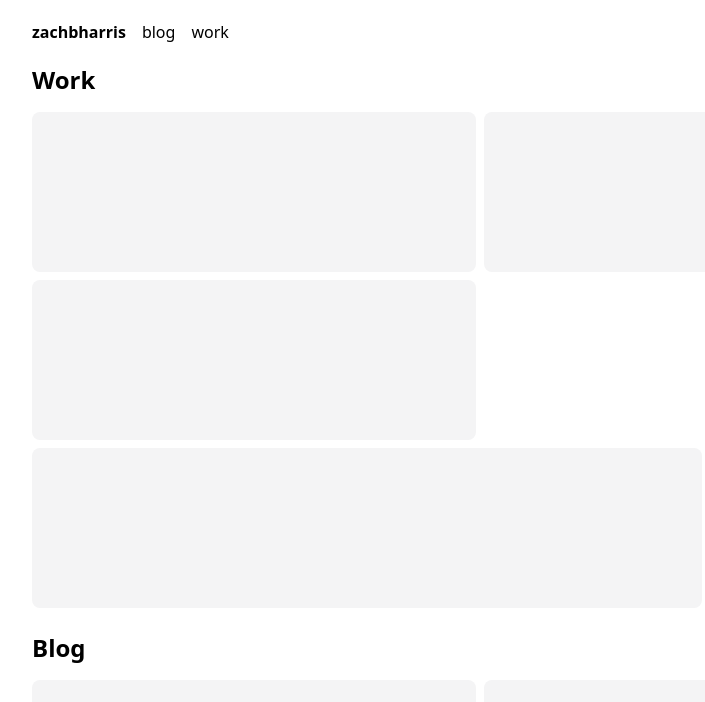
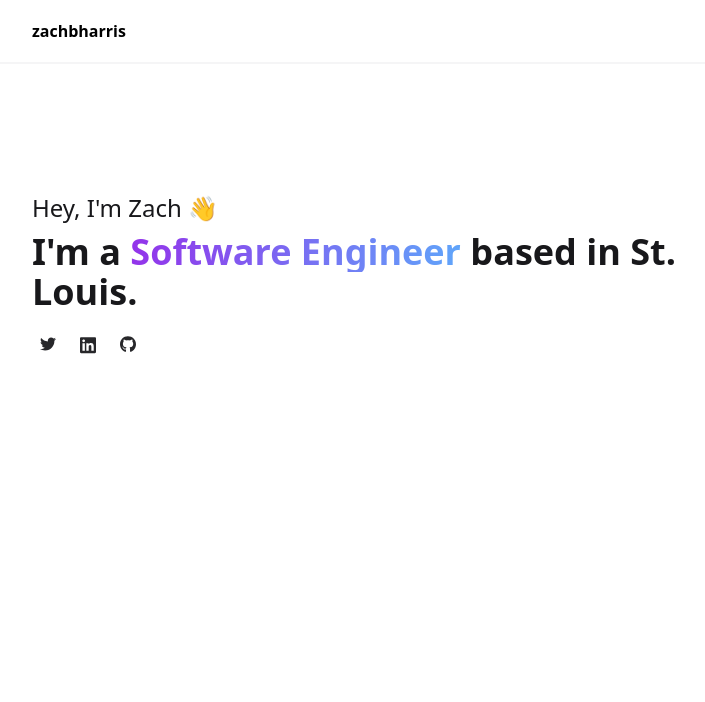
Before and after one commit to zachbharris/zachbharris, a Next.js app: page / in a window 1280 px wide. Shown: the top 702 px of the page, without its empty margins (160-865 px from the left). Built offline with nearby package versions, Linux system fonts and the light colour scheme.

Commit message:
⚡️ wip: landing page for short release

```diff
--- a/next.config.js
+++ b/next.config.js
@@ -2,15 +2,6 @@
 const nextConfig = {
   experimental: {
     appDir: true,
-  },
-  webpack(config) {
-    config.module.rules.push({
-      test: /\.svg$/i,
-      issuer: /\.[jt]sx?$/,
-      use: ['@svgr/webpack'],
-    })
-
-    return config
   },
   images: {
     domains: ['s3.us-west-2.amazonaws.com', 'www.notion.so']
--- a/package.json
+++ b/package.json
@@ -48,7 +48,6 @@
     "typescript": "5.0.4"
   },
   "devDependencies": {
-    "@svgr/webpack": "^7.0.0",
     "notion-types": "^6.16.0"
   }
 }
--- a/src/app/page.tsx
+++ b/src/app/page.tsx
@@ -1,26 +1,53 @@
-export default async function Page() {
+import Link from "next/link";
+
+export default function Page() {
   return (
     <div className="w-full max-w-4xl mx-auto p-4 md:p-0 mt-8">
-      <section>
-        <h2 className="text-2xl font-bold mt-6 mb-4">Work</h2>
+      <section className="flex flex-col md:my-48">
+        <h1 className="font-sans max-w-2xl text-zinc-900 dark:text-white">
+          <span className="block text-xl md:text-2xl font-medium">
+            Hey, I&apos;m Zach <span className="inline-block">👋</span>
+          </span>
+          <span className="block text-4xl md:text-4xl font-bold mt-2 mb-4">
+            I&apos;m a{" "}
+            <span className="inline-block text-transparent bg-clip-text bg-gradient-to-r from-purple-600 to-blue-400">
+              Software Engineer
+            </span>{" "}
+            based in St. Louis.
+          </span>
+        </h1>
 
-        <div className="grid grid-cols-4 gap-2">
-          <div className="h-40 max-w-full rounded-lg bg-zinc-100 col-span-4 md:col-span-2"></div>
-          <div className="h-40 max-w-full rounded-lg bg-zinc-100 col-span-2"></div>
-          <div className="h-40 max-w-full rounded-lg bg-zinc-100 col-span-2"></div>
-          <div className="h-40 max-w-full rounded-lg bg-zinc-100 col-span-3"></div>
-          <div className="h-40 max-w-full rounded-lg bg-zinc-100 col-span-1"></div>
-        </div>
-      </section>
-      <section>
-        <h2 className="text-2xl font-bold mt-6 mb-4">Blog</h2>
-
-        <div className="grid grid-cols-4 gap-2">
-          <div className="h-40 max-w-full rounded-lg bg-zinc-100 col-span-4 md:col-span-2"></div>
-          <div className="h-40 max-w-full rounded-lg bg-zinc-100 col-span-2"></div>
-          <div className="h-40 max-w-full rounded-lg bg-zinc-100 col-span-2"></div>
-          <div className="h-40 max-w-full rounded-lg bg-zinc-100 col-span-3"></div>
-          <div className="h-40 max-w-full rounded-lg bg-zinc-100 col-span-1"></div>
+        <div className="flex flex-row gap-2 item-center">
+          <Link
+            href="https://twitter.com/zachbharris"
+            target="_blank"
+            className="h-8 w-8 fill-zinc-800 p-2 rounded-full hover:bg-zinc-100 dark:fill-zinc-100 dark:hover:bg-zinc-800"
+            title="Zach Harris' Twitter profile"
+          >
+            <svg xmlns="http://www.w3.org/2000/svg" viewBox="0 0 512 512">
+              <path d="M459.37 151.716c.325 4.548.325 9.097.325 13.645 0 138.72-105.583 298.558-298.558 298.558-59.452 0-114.68-17.219-161.137-47.106 8.447.974 16.568 1.299 25.34 1.299 49.055 0 94.213-16.568 130.274-44.832-46.132-.975-84.792-31.188-98.112-72.772 6.498.974 12.995 1.624 19.818 1.624 9.421 0 18.843-1.3 27.614-3.573-48.081-9.747-84.143-51.98-84.143-102.985v-1.299c13.969 7.797 30.214 12.67 47.431 13.319-28.264-18.843-46.781-51.005-46.781-87.391 0-19.492 5.197-37.36 14.294-52.954 51.655 63.675 129.3 105.258 216.365 109.807-1.624-7.797-2.599-15.918-2.599-24.04 0-57.828 46.782-104.934 104.934-104.934 30.213 0 57.502 12.67 76.67 33.137 23.715-4.548 46.456-13.32 66.599-25.34-7.798 24.366-24.366 44.833-46.132 57.827 21.117-2.273 41.584-8.122 60.426-16.243-14.292 20.791-32.161 39.308-52.628 54.253z"></path>
+            </svg>
+          </Link>
+          <Link
+            href="https://linkedin.com/in/zachbharris"
+            target="_blank"
+            className="h-8 w-8 fill-zinc-800 p-2 rounded-full hover:bg-zinc-200 dark:fill-zinc-100 dark:hover:bg-zinc-800"
+            title="Zach Harris' LinkedIn profile"
+          >
+            <svg xmlns="http://www.w3.org/2000/svg" viewBox="0 0 448 512">
+              <path d="M416 32H31.9C14.3 32 0 46.5 0 64.3v383.4C0 465.5 14.3 480 31.9 480H416c17.6 0 32-14.5 32-32.3V64.3c0-17.8-14.4-32.3-32-32.3zM135.4 416H69V202.2h66.5V416zm-33.2-243c-21.3 0-38.5-17.3-38.5-38.5S80.9 96 102.2 96c21.2 0 38.5 17.3 38.5 38.5 0 21.3-17.2 38.5-38.5 38.5zm282.1 243h-66.4V312c0-24.8-.5-56.7-34.5-56.7-34.6 0-39.9 27-39.9 54.9V416h-66.4V202.2h63.7v29.2h.9c8.9-16.8 30.6-34.5 62.9-34.5 67.2 0 79.7 44.3 79.7 101.9V416z"></path>
+            </svg>
+          </Link>
+          <Link
+            href="https://github.com/zachbharris"
+            target="_blank"
+            className="h-8 w-8 fill-zinc-800 p-2 rounded-full hover:bg-zinc-200 dark:fill-zinc-100 dark:hover:bg-zinc-800"
+            title="Zach Harris' GitHub profile"
+          >
+            <svg xmlns="http://www.w3.org/2000/svg" viewBox="0 0 496 512">
+              <path d="M165.9 397.4c0 2-2.3 3.6-5.2 3.6-3.3.3-5.6-1.3-5.6-3.6 0-2 2.3-3.6 5.2-3.6 3-.3 5.6 1.3 5.6 3.6zm-31.1-4.5c-.7 2 1.3 4.3 4.3 4.9 2.6 1 5.6 0 6.2-2s-1.3-4.3-4.3-5.2c-2.6-.7-5.5.3-6.2 2.3zm44.2-1.7c-2.9.7-4.9 2.6-4.6 4.9.3 2 2.9 3.3 5.9 2.6 2.9-.7 4.9-2.6 4.6-4.6-.3-1.9-3-3.2-5.9-2.9zM244.8 8C106.1 8 0 113.3 0 252c0 110.9 69.8 205.8 169.5 239.2 12.8 2.3 17.3-5.6 17.3-12.1 0-6.2-.3-40.4-.3-61.4 0 0-70 15-84.7-29.8 0 0-11.4-29.1-27.8-36.6 0 0-22.9-15.7 1.6-15.4 0 0 24.9 2 38.6 25.8 21.9 38.6 58.6 27.5 72.9 20.9 2.3-16 8.8-27.1 16-33.7-55.9-6.2-112.3-14.3-112.3-110.5 0-27.5 7.6-41.3 23.6-58.9-2.6-6.5-11.1-33.3 2.6-67.9 20.9-6.5 69 27 69 27 20-5.6 41.5-8.5 62.8-8.5s42.8 2.9 62.8 8.5c0 0 48.1-33.6 69-27 13.7 34.7 5.2 61.4 2.6 67.9 16 17.7 25.8 31.5 25.8 58.9 0 96.5-58.9 104.2-114.8 110.5 9.2 7.9 17 22.9 17 46.4 0 33.7-.3 75.4-.3 83.6 0 6.5 4.6 14.4 17.3 12.1C428.2 457.8 496 362.9 496 252 496 113.3 383.5 8 244.8 8zM97.2 352.9c-1.3 1-1 3.3.7 5.2 1.6 1.6 3.9 2.3 5.2 1 1.3-1 1-3.3-.7-5.2-1.6-1.6-3.9-2.3-5.2-1zm-10.8-8.1c-.7 1.3.3 2.9 2.3 3.9 1.6 1 3.6.7 4.3-.7.7-1.3-.3-2.9-2.3-3.9-2-.6-3.6-.3-4.3.7zm32.4 35.6c-1.6 1.3-1 4.3 1.3 6.2 2.3 2.3 5.2 2.6 6.5 1 1.3-1.3.7-4.3-1.3-6.2-2.2-2.3-5.2-2.6-6.5-1zm-11.4-14.7c-1.6 1-1.6 3.6 0 5.9 1.6 2.3 4.3 3.3 5.6 2.3 1.6-1.3 1.6-3.9 0-6.2-1.4-2.3-4-3.3-5.6-2z"></path>
+            </svg>
+          </Link>
         </div>
       </section>
     </div>
--- a/src/app/work/[slug]/page.tsx
+++ b/src/app/work/[slug]/page.tsx
@@ -1,6 +1,5 @@
 import { notion, NOTION_WORK_DATABASE_ID } from "@/utils/notion";
 import dayjs from "dayjs";
-import Link from "next/link";
 
 const WorkPage = async ({ params: { slug = "" } }) => {
   const query = await notion.databases.query({
--- a/src/components/Navigation/index.tsx
+++ b/src/components/Navigation/index.tsx
@@ -1,29 +1,14 @@
 "use client";
 import Link from "next/link";
-import { usePathname } from "next/navigation";
-
-import type { Item as TItem } from "./Menu/Item";
-import { Items, MenuIcon } from "./Menu/";
-
-const items: TItem[] = [
-  { id: "blog", label: "blog", href: "/blog" },
-  { id: "work", label: "work", href: "/work" },
-];
 
 const Navigation = () => {
-  const pathname = usePathname();
-
   return (
-    <div className="flex fixed top-0 w-full backdrop-blur-sm bg-white/80 dark:bg-zinc-900/80 h-16 p-4 items-center justify-center">
-      <nav className="flex relative w-full max-w-4xl">
+    <div className="flex fixed top-0 w-full backdrop-blur-sm bg-white/80 dark:bg-zinc-950/80 h-16 p-4 items-center justify-center z-50 border-zinc-100/90 dark:border-zinc-900/90 border-b-2">
+      <nav className="flex w-full max-w-4xl">
         <Link href="/" className="font-sans font-bold">
           zachbharris
         </Link>
-
-        <Items data={items} />
       </nav>
-
-      <MenuIcon />
     </div>
   );
 };
```
Also changed, not shown: 1 other file (tests, documents, lock files or other folders).
